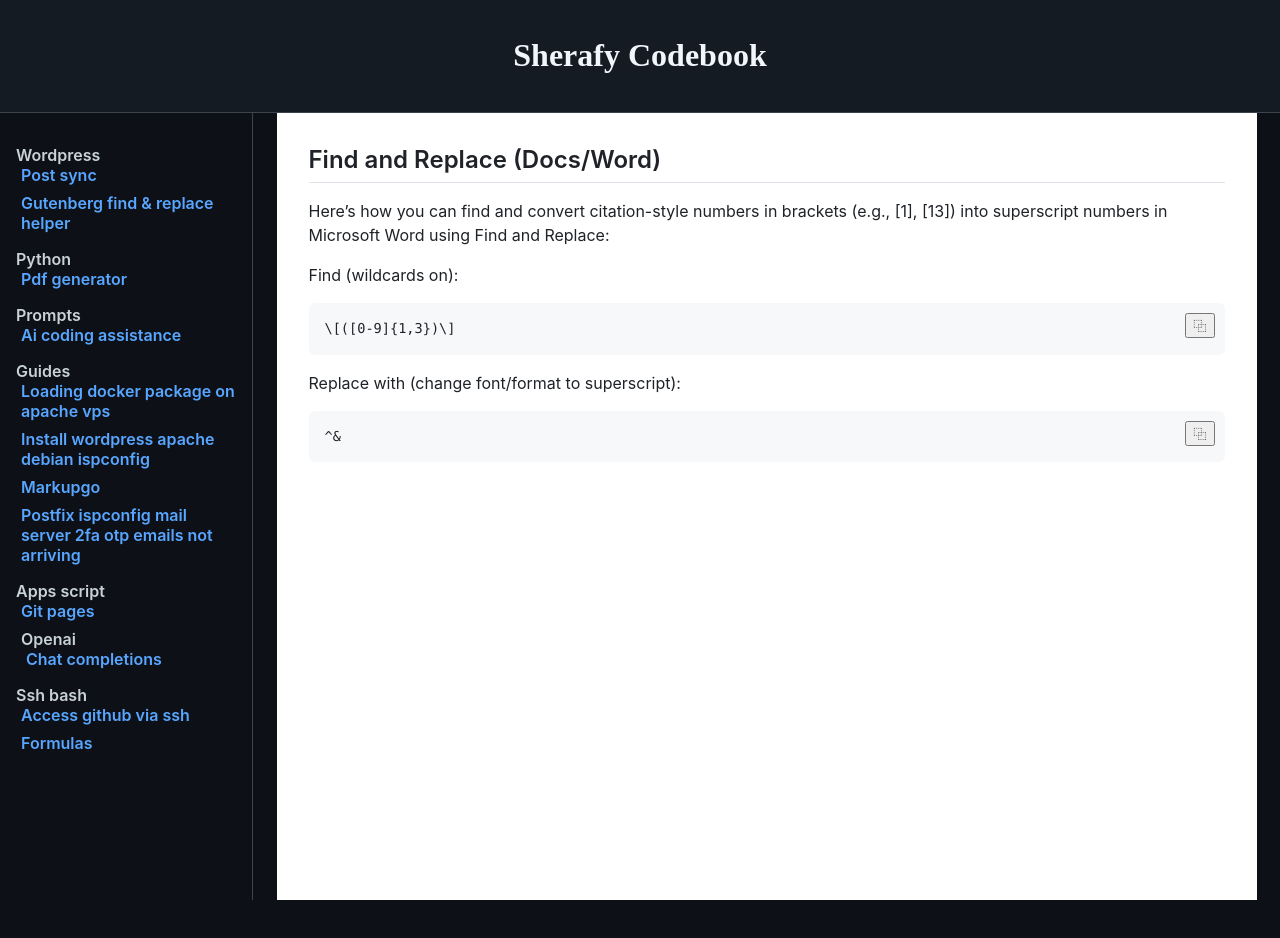
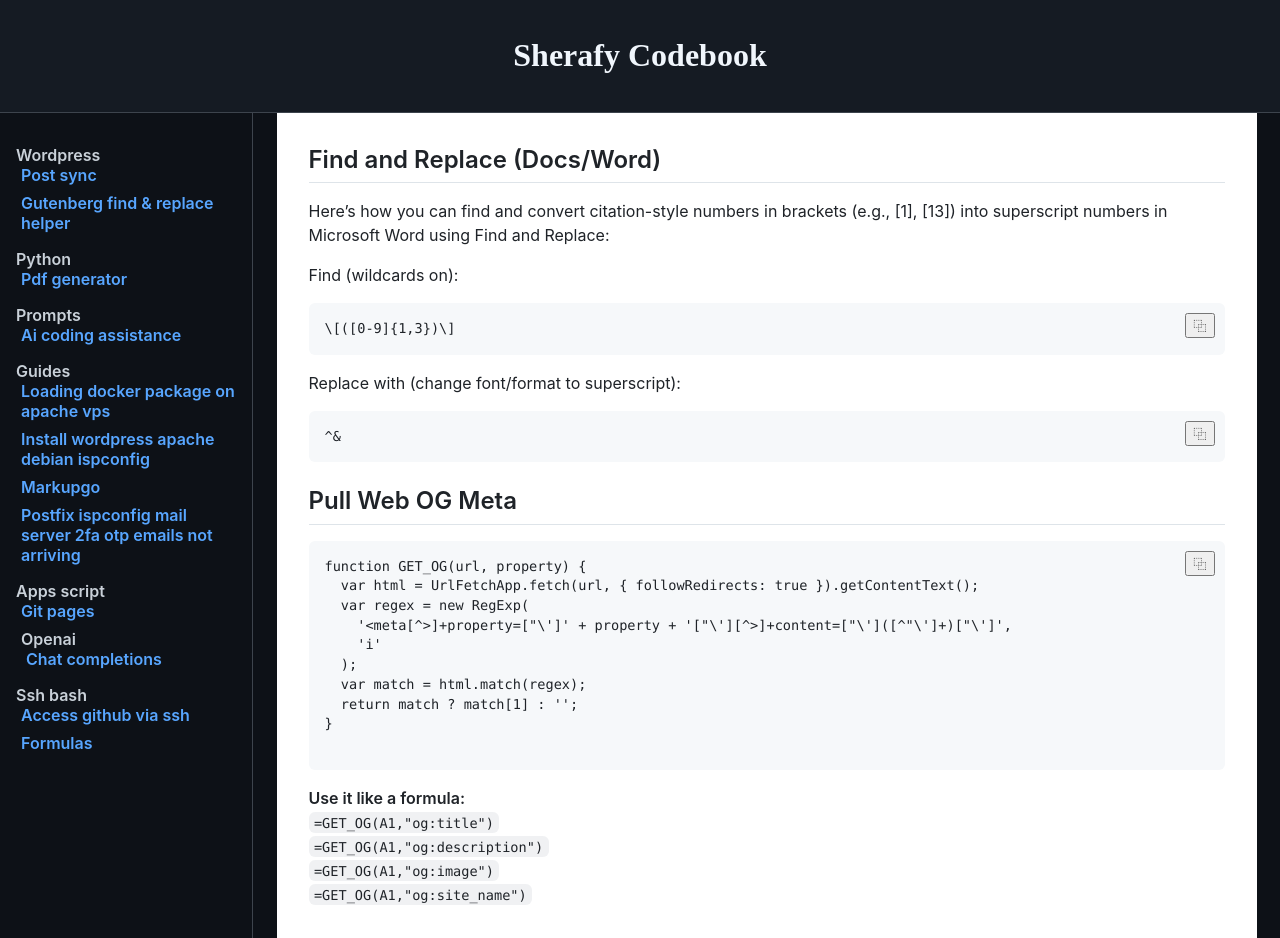
Before and after one commit to sherafyk/codebook, a Jekyll site: the page built from ssh-bash/formulas.html, in a window 1280 px wide. Built offline with Jekyll 4.4.1, drawn with Linux system fonts in a browser that asks for light colours; before the commit the page ends 900 px from its top, so only the background shows below that.

Commit message:
Update formulas.md

````diff
--- a/ssh-bash/formulas.md
+++ b/ssh-bash/formulas.md
@@ -12,3 +12,21 @@ Replace with (change font/format to superscript):
 ```
 ^&
 ```
+## Pull Web OG Meta
+```
+function GET_OG(url, property) {
+  var html = UrlFetchApp.fetch(url, { followRedirects: true }).getContentText();
+  var regex = new RegExp(
+    '<meta[^>]+property=["\']' + property + '["\'][^>]+content=["\']([^"\']+)["\']',
+    'i'
+  );
+  var match = html.match(regex);
+  return match ? match[1] : '';
+}
+
+```
+**Use it like a formula:**
+`=GET_OG(A1,"og:title")`
+`=GET_OG(A1,"og:description")`
+`=GET_OG(A1,"og:image")`
+`=GET_OG(A1,"og:site_name")`
````
